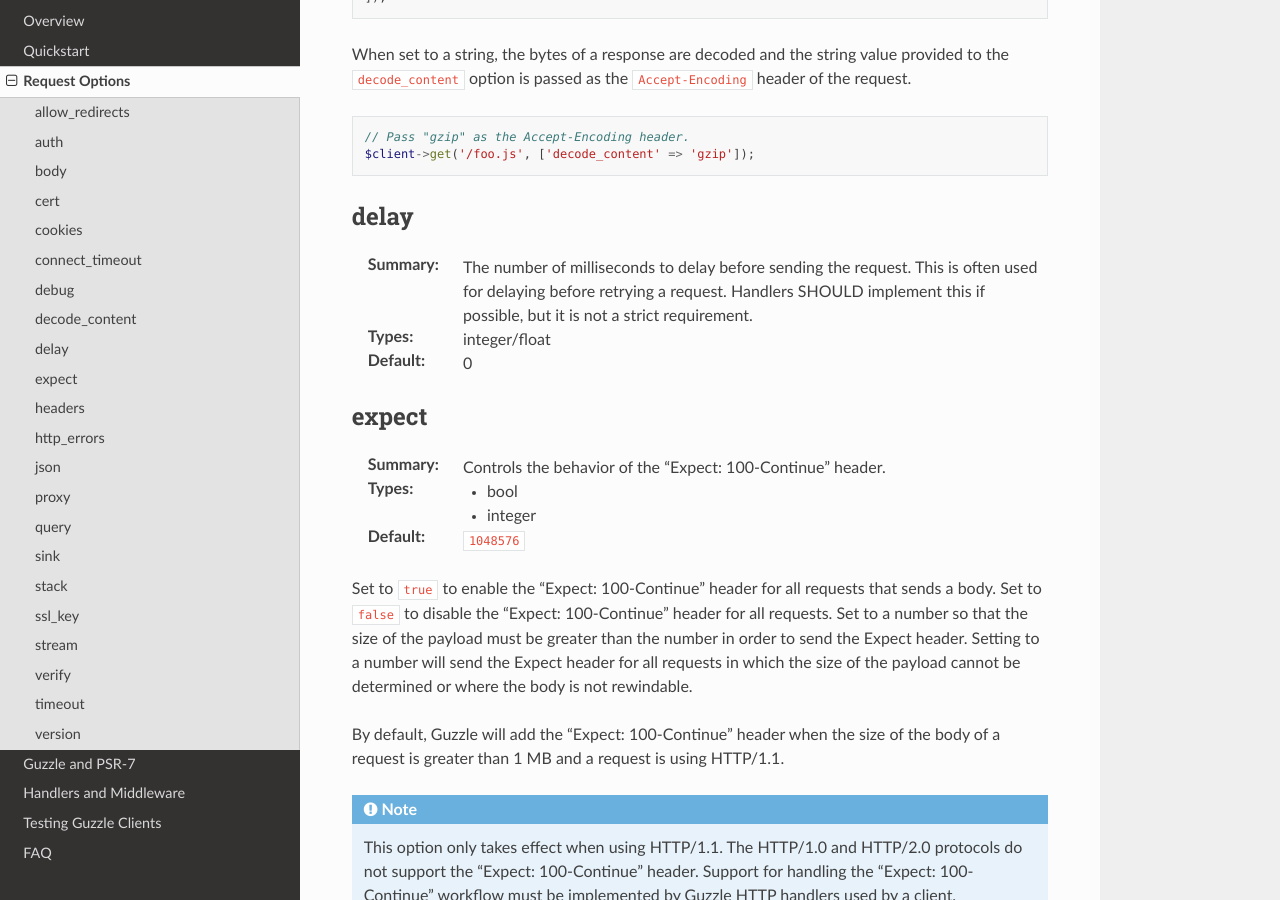
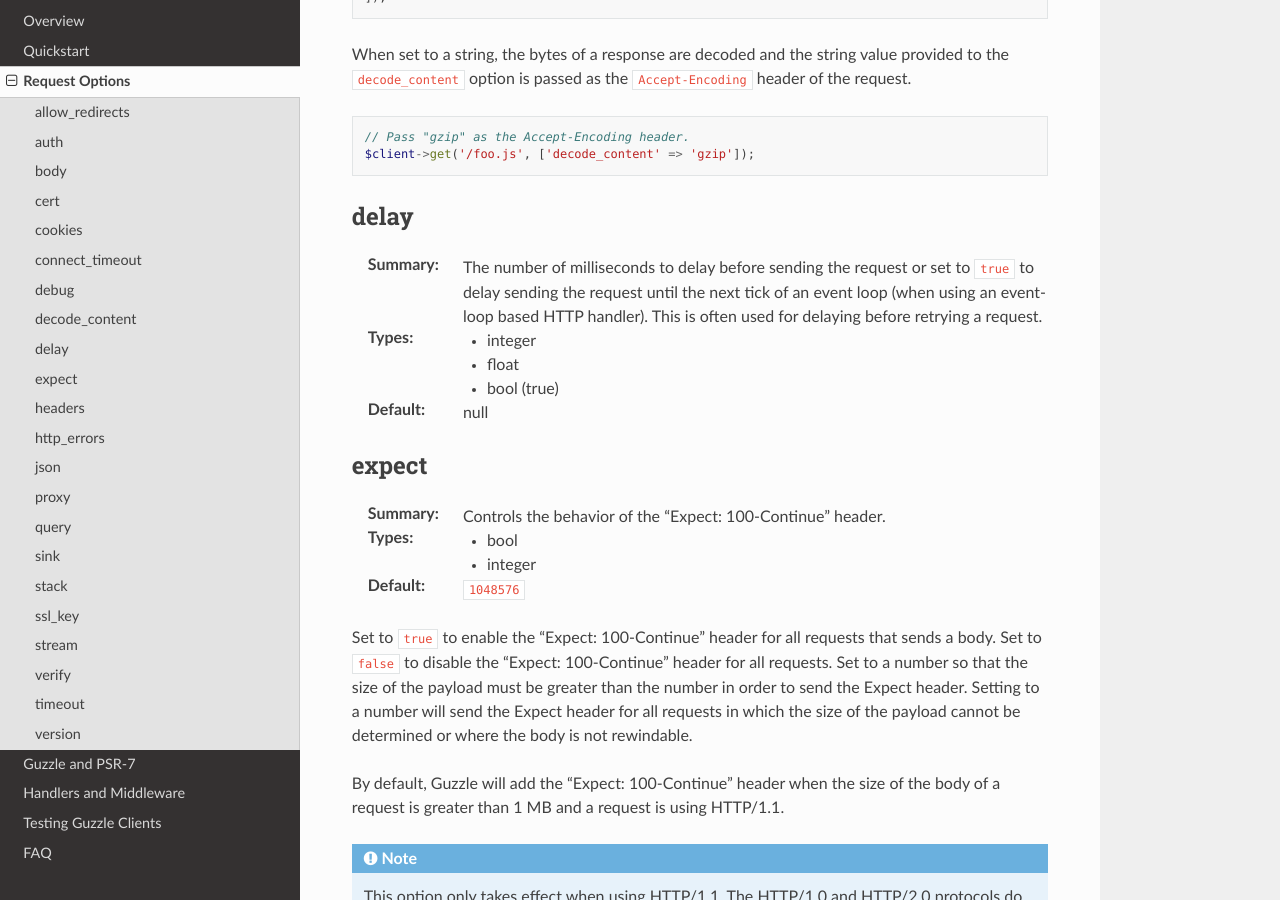
Before and after one commit to guzzle/guzzle, a Sphinx documentation site: the page built from docs/request-options.rst, in a window 1280 px wide and 900 px high, scrolled down 5379 px. Built offline with Sphinx 7.4.7 and the Read the Docs theme 2.0.0, drawn with Linux system fonts in a browser that asks for light colours.

Commit message:
Allowing delay to be true

```diff
--- a/docs/request-options.rst
+++ b/docs/request-options.rst
@@ -311,11 +311,15 @@ header of the request.
 delay
 -----
 
-:Summary: The number of milliseconds to delay before sending the request. This
-    is often used for delaying before retrying a request. Handlers SHOULD
-    implement this if possible, but it is not a strict requirement.
-:Types: integer/float
-:Default: 0
+:Summary: The number of milliseconds to delay before sending the request or set
+    to ``true`` to delay sending the request until the next tick of an event
+    loop (when using an event-loop based HTTP handler). This is often used for
+    delaying before retrying a request.
+:Types:
+    - integer
+    - float
+    - bool (true)
+:Default: null
 
 
 .. _expect-option:
@@ -325,8 +329,8 @@ expect
 
 :Summary: Controls the behavior of the "Expect: 100-Continue" header.
 :Types:
-        - bool
-        - integer
+    - bool
+    - integer
 :Default: ``1048576``
 
 Set to ``true`` to enable the "Expect: 100-Continue" header for all requests
```
Also changed, not shown: 4 other files.
